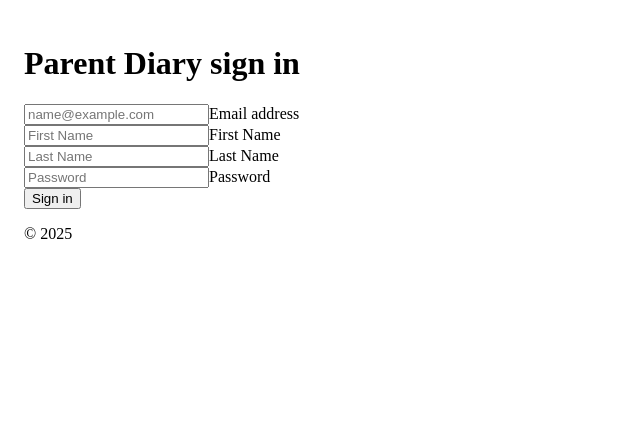
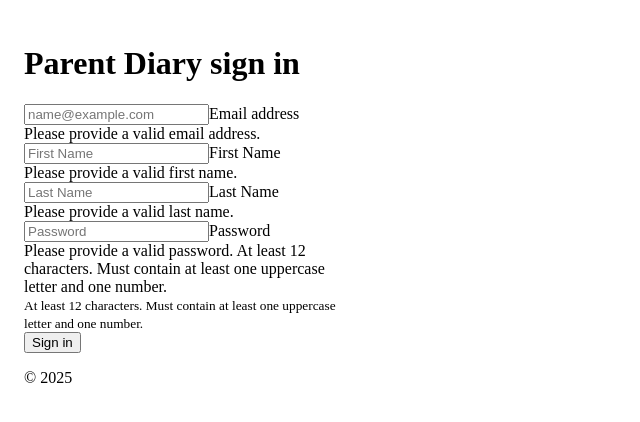
Before and after one commit to plabel/Parent-Diary, a Next.js app in the folder parent-diary-nextjs-web-app/: page /signin in a window 1280 px wide. Shown: the top 422 px of the page, without its empty margins (0-640 px from the left). Built offline with nearby package versions, Linux system fonts and the light colour scheme.

Commit message:
feat(signin): validation inputs FE

```diff
--- a/parent-diary-nextjs-web-app/package.json
+++ b/parent-diary-nextjs-web-app/package.json
@@ -13,7 +13,8 @@
     "next": "15.3.1",
     "react": "^19.0.0",
     "react-bootstrap": "^2.10.10",
-    "react-dom": "^19.0.0"
+    "react-dom": "^19.0.0",
+    "zod": "^3.24.4"
   },
   "devDependencies": {
     "@eslint/eslintrc": "^3",
--- /dev/null
+++ b/parent-diary-nextjs-web-app/src/app/signin/helpers/signin.validation.ts
@@ -0,0 +1,31 @@
+import { z } from "zod";
+
+export const signinSchema = z.object({
+  email: z.string().email(),
+  firstName: z.string().min(1),
+  lastName: z.string().min(1),
+  password: z
+    .string()
+    .min(12, "Password must be at least 12 characters")
+    .regex(/[A-Z]/, "Password must contain at least one uppercase letter")
+    .regex(/[0-9]/, "Password must contain at least one number"),
+});
+
+export const validateSignin = (data: unknown) => {
+  const result = signinSchema.safeParse(data);
+  const formErrors: Record<string, boolean> = {
+    email: false,
+    firstName: false,
+    lastName: false,
+    password: false,
+  };
+  if(result.success === false && result.error) {
+    result.error.issues.forEach((issue) => {
+      formErrors[issue.path[0] as string] = true;
+    });
+  }
+  return {
+    formErrors,
+    isValid: result.success,
+  };
+};
--- a/parent-diary-nextjs-web-app/src/app/signin/helpers/submitSignIn.ts
+++ b/parent-diary-nextjs-web-app/src/app/signin/helpers/submitSignIn.ts
@@ -1,11 +1,27 @@
 import { fetchWrapper } from "@/app/_global/helpers/fetchWrapper";
+import { validateSignin } from "./signin.validation";
 
-
-export async function submitSignIn(formData: FormData, showAlert: (variant: string, message: string) => void) {
+export async function submitSignIn(
+  formData: FormData,
+  showAlert: (variant: string, message: string) => void,
+  setFormErrors: (formErrors: Record<string, boolean>) => void,
+  formErrorsState: Record<string, boolean>
+) {
   const email = formData.get("email");
   const firstName = formData.get("firstName");
   const lastName = formData.get("lastName");
   const password = formData.get("password");
+  const payload = { email, firstName, lastName, password };
+  const { formErrors, isValid } = validateSignin(payload);
+  const updatedFormErrors = {
+    ...formErrorsState,
+    ...formErrors,
+  };
+  setFormErrors(updatedFormErrors);
+  if (!isValid) {
+    return;
+  }
+
   const response = await fetchWrapper<boolean>(
     `${process.env.NEXT_PUBLIC_REST_API_URL}/users/sign-in`,
     {
@@ -13,11 +29,14 @@ export async function submitSignIn(formData: FormData, showAlert: (variant: stri
       headers: {
         "Content-Type": "application/json",
       },
-      body: JSON.stringify({ email, firstName, lastName, password }),
+      body: JSON.stringify(payload),
     }
   );
   if (response) {
-    showAlert("success", "Sign in successful, please check your email for a confirmation link");
+    showAlert(
+      "success",
+      "Sign in successful, please check your email for a confirmation link"
+    );
   } else {
     showAlert("danger", "Sign in failed");
   }
--- a/parent-diary-nextjs-web-app/src/app/signin/page.tsx
+++ b/parent-diary-nextjs-web-app/src/app/signin/page.tsx
@@ -1,68 +1,95 @@
 "use client";
+import { Form } from "react-bootstrap";
 import { useAlert } from "../_global/alert/alert-provider";
 import { submitSignIn } from "./helpers/submitSignIn";
-import styles from "./styles.module.css";
+import { useState } from "react";
 
 export default function SignIn() {
   const showAlert = useAlert();
+  const [formErrors, setFormErrors] = useState<Record<string, boolean>>({
+    email: false,
+    firstName: false,
+    lastName: false,
+    password: false,
+  });
   return (
     <main className={`centered-main w-100 m-auto`}>
-      <form
+      <Form
+        noValidate
         onSubmit={(e: React.FormEvent<HTMLFormElement>) => {
           e.preventDefault();
-          submitSignIn(new FormData(e.currentTarget), showAlert);
+          submitSignIn(new FormData(e.currentTarget), showAlert, setFormErrors, formErrors);
         }}
       >
         <h1 className="h3 mb-3 fw-normal">Parent Diary sign in</h1>
         <div className="form-floating">
-          <input
+          <Form.Control
             type="email"
             name="email"
             className="form-control"
             id="floatingInput"
             placeholder="name@example.com"
             required
+            isInvalid={formErrors.email}
           />
           <label htmlFor="floatingInput">Email address</label>
+          <Form.Control.Feedback type="invalid">
+            Please provide a valid email address.
+          </Form.Control.Feedback>
         </div>
         <div className="form-floating">
-          <input
+          <Form.Control
             type="text"
             name="firstName"
             className="form-control"
             id="floatingFirstName"
             placeholder="First Name"
             required
+            isInvalid={formErrors.firstName}
           />
           <label htmlFor="floatingFirstName">First Name</label>
+          <Form.Control.Feedback type="invalid">
+            Please provide a valid first name.
+          </Form.Control.Feedback>
         </div>
         <div className="form-floating">
-          <input
+          <Form.Control
             type="text"
             name="lastName"
             className="form-control"
             id="floatingLastName"
             placeholder="Last Name"
             required
+            isInvalid={formErrors.lastName}
           />
           <label htmlFor="floatingLastName">Last Name</label>
+          <Form.Control.Feedback type="invalid">
+            Please provide a valid last name.
+          </Form.Control.Feedback>
         </div>
         <div className="form-floating">
-          <input
+          <Form.Control
             type="password"
             name="password"
             className="form-control"
             id="floatingPassword"
             placeholder="Password"
             required
+            isInvalid={formErrors.password}
           />
-          <label htmlFor="floatingPassword">Password</label>
+          <label htmlFor="floatingPassword">Password </label>
+          <Form.Control.Feedback type="invalid">
+            Please provide a valid password. At least 12 characters. Must
+            contain at least one uppercase letter and one number.
+          </Form.Control.Feedback>
+          <small>At least 12 characters. Must
+          contain at least one uppercase letter and one number.</small>
         </div>
         <button className="btn btn-primary w-100 py-2" type="submit">
           Sign in
         </button>
         <p className="mt-5 mb-3 text-body-secondary">© 2025</p>
-      </form>
+      </Form>
     </main>
   );
 }
```
Also changed, not shown: 2 other files (tests, documents, lock files or other folders).
